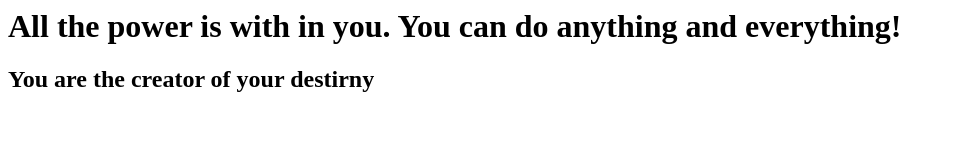
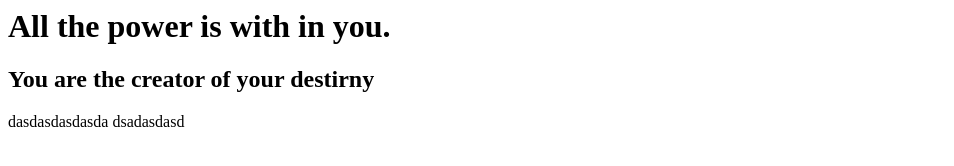
Before and after one commit to daviddonikapanjaitan/firstgitrepo, a plain HTML site: page index.html in a window 1280 px wide. Shown: the whole page, without its empty margins (0-954 px from the left). Drawn offline with Linux system fonts and the light colour scheme.

Commit message:
new repo

```diff
--- a/index.html
+++ b/index.html
@@ -1,6 +1,7 @@
 <html>
 <body>
-<h1>All the power is with in you. You can do anything and everything!</h1>
+<h1>All the power is with in you.</h1>
 <h2>You are the creator of your destirny</h2>
-</body>
+dasdasdasdasda
+  dsadasdasd</body>
 </html>
```
